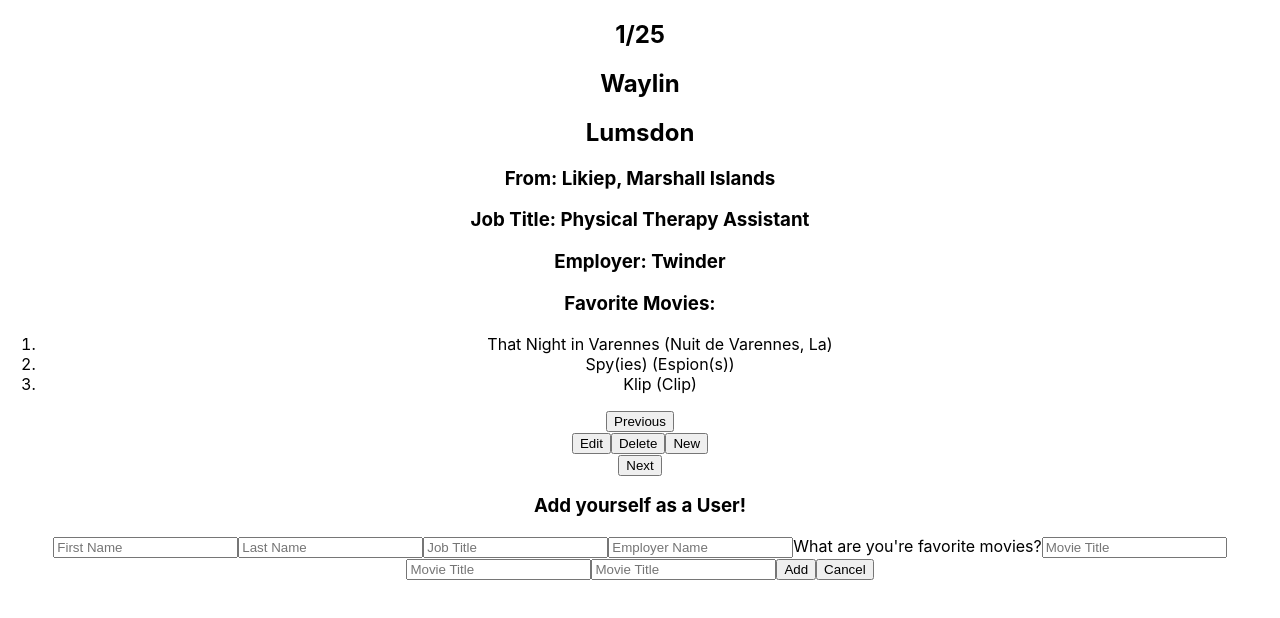
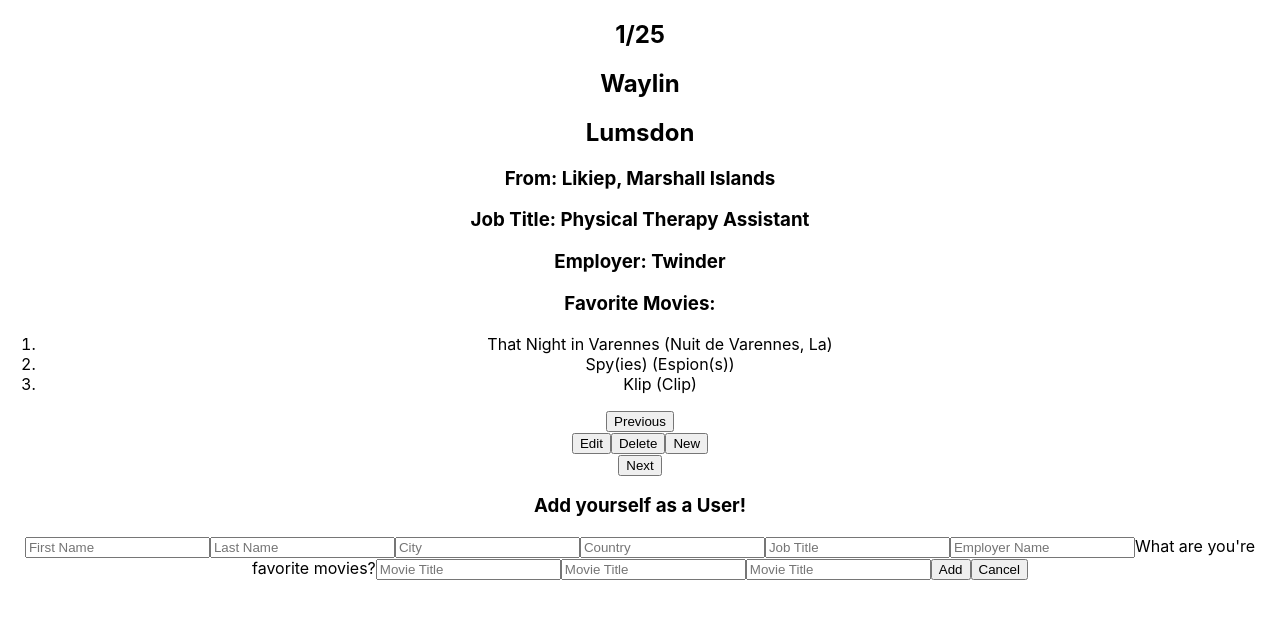
Before and after one commit to katlizf/user-directory, a React (Create React App) app: page / in a window 1280 px wide. Both pictures are taken after a click on the button "New". Shown: the top 618 px of the page. Built offline with nearby package versions, Linux system fonts and the light colour scheme.

Commit message:
completed add new user, still need to re-render data after user is added tho

```diff
--- a/src/App.js
+++ b/src/App.js
@@ -40,11 +40,13 @@ function App() {
 
     return (
         <div className="App">
-            <UserCard data={person} length={length} index={index+1}/>
-            <Navbar
-                increase={increaseIndex}
-                decrease={decreaseIndex}
-                deleteUser={deleteUser}/>
+            <div>
+                <UserCard data={person} length={length} index={index+1}/>
+                <Navbar
+                    increase={increaseIndex}
+                    decrease={decreaseIndex}
+                    deleteUser={deleteUser}/>
+            </div>
         </div>
     )
 }
--- a/src/components/NewUserForm.jsx
+++ b/src/components/NewUserForm.jsx
@@ -1,20 +1,123 @@
-import React from 'react'
+import React, {useState} from 'react'
+import data from '../data'
 
 function NewUserForm({toggleForm}) {
+
+    const [first, setFirst] = useState('')
+    const [last, setLast] = useState('')
+    const [city, setCity] = useState('')
+    const [country, setCountry] = useState('')
+    const [jobTitle, setJobTitle] = useState('')
+    const [employer, setEmployer] = useState('')
+    const [movieTitle1, setMovieTitle1] = useState('')
+    const [movieTitle2, setMovieTitle2] = useState('')
+    const [movieTitle3, setMovieTitle3] = useState('')
+    const [users, setUsers] = useState(data)
+
+    const update = e => {
+        switch(e.target.name) {
+            case 'first':
+                setFirst(e.target.value)
+                break;
+            case 'last':
+                setLast(e.target.value)
+                break;
+            case 'city':
+                setCity(e.target.value)
+                break;
+            case 'county':
+                setCountry(e.target.value)
+                break;
+            case 'jobTitle':
+                setJobTitle(e.target.value)
+                break;
+            case 'employer':
+                setEmployer(e.target.value)
+                break;
+            case 'movieTitle1':
+                setMovieTitle1(e.target.value)
+                break;
+            case 'movieTitle2':
+                setMovieTitle2(e.target.value)
+                break;
+            case 'movieTitle3':
+                setMovieTitle3(e.target.value)
+                break;
+            default:
+                e.preventDefault()
+        }
+    }
+
+    const addUser = () => {
+        alert ("You've been added!")
+        data.push({
+            id: data.length+1,
+            name: {
+                first,
+                last
+            },
+            city,
+            country,
+            employer,
+            jobTitle,
+            favoriteMovies: [movieTitle1, movieTitle2, movieTitle3]
+        })
+        // setUsers(prevState => {
+        //     return prevState(users)
+        //   })
+    }
 
     return (
         <div>
             <form>
                 <h3>Add yourself as a User!</h3>
-                <input type='text' placeholder='First Name'></input>
-                <input type='text' placeholder='Last Name'></input>
-                <input type='text' placeholder='Job Title'></input>
-                <input type='text' placeholder='Employer Name'></input>
+                <input
+                    type='text'
+                    placeholder='First Name'
+                    name='first'
+                    onChange={update}></input>
+                <input
+                    type='text'
+                    placeholder='Last Name'
+                    name='last'
+                    onChange={update}></input>
+                <input
+                    type='text'
+                    placeholder='City'
+                    name='city'
+                    onChange={update}></input>
+                <input
+                    type='text'
+                    placeholder='Country'
+                    name='country'
+                    onChange={update}></input>
+                <input
+                    type='text'
+                    placeholder='Job Title'
+                    name='jobTitle'
+                    onChange={update}></input>
+                <input
+                    type='text'
+                    placeholder='Employer Name'
+                    name='employer'
+                    onChange={update}></input>
                 <label>What are you're favorite movies?</label>
-                <input type='text' placeholder='Movie Title'></input>
-                <input type='text' placeholder='Movie Title'></input>
-                <input type='text' placeholder='Movie Title'></input>
-                <button onClick={toggleForm}>Add</button>
+                <input
+                    type='text'
+                    placeholder='Movie Title'
+                    name='movieTitle1'
+                    onChange={e => setMovieTitle1(e.target.value)}></input>
+                <input
+                    type='text'
+                    placeholder='Movie Title'
+                    name='movieTitle2'
+                    onChange={e => setMovieTitle2(e.target.value)}></input>
+                <input
+                    type='text'
+                    placeholder='Movie Title'
+                    name='movieTitle3'
+                    onChange={e => setMovieTitle3(e.target.value)}></input>
+                <button onClick={() => {toggleForm(); addUser()}}>Add</button>
                 <button onClick={toggleForm}>Cancel</button>
             </form>
         </div>
```
